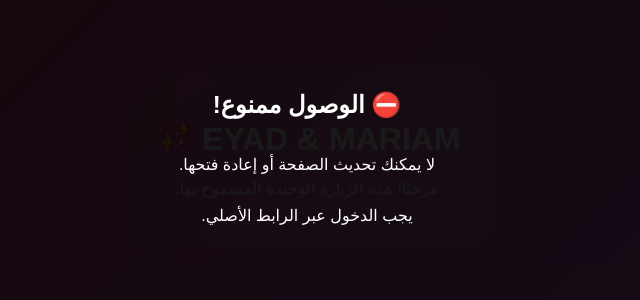
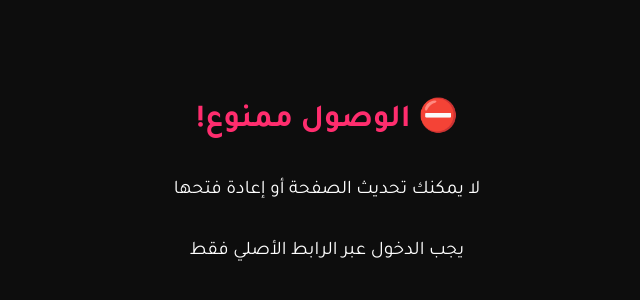
Before and after one commit to Eyad-Ayman/ea, a plain HTML site: page index.html in a window 1280 px wide. Shown: the part 244-544 px from the top of the page, without its empty margins (333-973 px from the left). Drawn offline with Linux system fonts and the light colour scheme.

Commit message:
Update index.html

```diff
--- a/index.html
+++ b/index.html
@@ -2,90 +2,146 @@
 <html lang="ar" dir="rtl">
 <head>
   <meta charset="UTF-8">
-    <meta name="viewport" content="width=device-width, initial-scale=1.0">
-    <title>EYAD & MARIAM - One-Time Access</title>
+  <meta name="viewport" content="width=device-width, initial-scale=1.0, maximum-scale=1.0, user-scalable=no">
+  <title>دفتر حبنا الأبدي | EYAD & MARIAM</title>
+  <link href="https://fonts.googleapis.com/css2?family=Tajawal:wght@400;500;700&display=swap" rel="stylesheet">
+  <link rel="stylesheet" href="https://cdnjs.cloudflare.com/ajax/libs/font-awesome/6.4.0/css/all.min.css">
   <style>
+    :root {
+      --primary-pink: #ff2d6e;
+      --dark-pink: #d81b60;
+      --light-pink: #ff5c8d;
+      --mauve: #b388ff;
+      --dark-mauve: #7c4dff;
+      --black: #121212;
+      --dark: #1a1a1a;
+      --darker: #111;
+      --glow-color: rgba(255, 45, 110, 0.6);
+      --counter-color: #b388ff;
+    }
+
+    /* أنيميشن النبض */
+    @keyframes heartbeat {
+      0% { transform: scale(1); }
+      25% { transform: scale(1.1); }
+      40% { transform: scale(0.95); }
+      60% { transform: scale(1.05); }
+      100% { transform: scale(1); }
+    }
+
+    .heart-beat {
+      display: inline-block;
+      color: var(--counter-color);
+      font-weight: bold;
+      animation: heartbeat 1.5s infinite;
+      font-size: 18px;
+    }
+
     body {
+      margin: 0;
       font-family: 'Tajawal', sans-serif;
-            background: linear-gradient(135deg, #ff2d6e, #b388ff);
+      background: linear-gradient(135deg, var(--black), var(--darker));
       color: white;
-            text-align: center;
-            padding: 0;
-            margin: 0;
-            height: 100vh;
-            display: flex;
-            justify-content: center;
-            align-items: center;
+      overflow-x: hidden;
+      touch-action: manipulation;
     }
-        .container {
-            background: rgba(255, 255, 255, 0.1);
-            backdrop-filter: blur(10px);
-            padding: 30px;
-            border-radius: 15px;
-            max-width: 500px;
-        }
-        .hidden {
-            display: none;
-        }
+
+    /* شاشة المنع */
     #blockScreen {
       position: fixed;
       top: 0;
       left: 0;
       width: 100%;
       height: 100%;
-            background: rgba(0, 0, 0, 0.9);
-            z-index: 1000;
-            display: flex;
+      background: rgba(0, 0, 0, 0.95);
+      z-index: 9999;
+      display: none;
+      flex-direction: column;
       justify-content: center;
       align-items: center;
-            flex-direction: column;
+      text-align: center;
+      padding: 20px;
     }
+
+    #blockScreen h2 {
+      color: var(--primary-pink);
+      font-size: 2rem;
+      margin-bottom: 20px;
+    }
+
+    #blockScreen p {
+      font-size: 1.2rem;
+      max-width: 80%;
+    }
+
+    /* باقي الأنماط الأصلية */
+    /* ... (أضف هنا كل أنماط CSS الأصلية الخاصة بك) ... */
+
   </style>
 </head>
 <body>
-    <!-- المحتوى الرئيسي -->
-    <div class="container" id="mainContent">
-        <h1>EYAD & MARIAM 💖</h1>
-        <p>مرحبًا! هذه الزيارة الوحيدة المسموح بها.</p>
+  <!-- شاشة المنع -->
+  <div id="blockScreen">
+    <h2>⛔ الوصول ممنوع!</h2>
+    <p>لا يمكنك تحديث الصفحة أو إعادة فتحها</p>
+    <p>يجب الدخول عبر الرابط الأصلي فقط</p>
   </div>
 
-    <!-- شاشة المنع -->
-    <div id="blockScreen" class="hidden">
-        <h2>⛔ الوصول ممنوع!</h2>
-        <p>لا يمكنك تحديث الصفحة أو إعادة فتحها.</p>
-        <p>يجب الدخول عبر الرابط الأصلي.</p>
+  <!-- محتوى التطبيق الأصلي -->
+  <div id="appContent">
+    <!-- ... (أضف هنا كل محتوى HTML الأصلي الخاص بك) ... -->
   </div>
 
   <script>
-        // تحقق من وجود علامة في الرابط
-        function checkAccess() {
-            const url = new URL(window.location.href);
-            const hasToken = url.searchParams.has('token');
+    // توليد توكن معقد (يجب أن يتطابق مع الرابط)
+    const SECRET_TOKEN = "eyJhbGciOiJIUzI1NiIsInR5cCI6IkpXVCJ9.eyJ1c2VyIjoiRFlBRCIsImRhdGUiOiIyMDI0LTAxLTAxIiwiaWF0IjoxNTE2MjM5MDIyfQ.SflKxwRJSMeKKF2QT4fwpMeJf36POk6yJV_adQssw5c";
 
-            // إذا كان الرابط يحتوي على Token (الزيارة الأولى)
-            if (hasToken) {
-                // أضف علامة في localStorage لمنع إعادة الدخول
-                localStorage.setItem('visited', 'true');
-                // أزل الـ Token من الرابط لمنع المشاركة
-                url.searchParams.delete('token');
-                window.history.replaceState({}, '', url);
+    // تحقق من صحة التوكن في الرابط
+    function validateToken() {
+      const urlParams = new URLSearchParams(window.location.search);
+      const token = urlParams.get('access_token');
+
+      // إذا كان التوكن صحيحًا (الزيارة الأولى)
+      if (token === SECRET_TOKEN) {
+        // احذف التوكن من الرابط
+        urlParams.delete('access_token');
+        const newUrl = window.location.pathname + '?' + urlParams.toString();
+        window.history.replaceState({}, '', newUrl);
+
+        // ضع علامة في localStorage
+        localStorage.setItem('valid_access', 'true');
+        return true;
       }
-            // إذا تم التحديث أو إعادة الفتح
-            else if (localStorage.getItem('visited')) {
-                showBlockScreen();
+      // إذا كان هناك تخزين محلي صالح
+      else if (localStorage.getItem('valid_access')) {
+        return true;
+      }
+      // إذا لم يكن هناك توكن صالح
+      else {
+        return false;
       }
     }
 
-        function showBlockScreen() {
-            document.getElementById('mainContent').classList.add('hidden');
-            document.getElementById('blockScreen').classList.remove('hidden');
+    // منع التحديث وإعادة الفتح
+    function setupAccessControl() {
+      if (!validateToken()) {
+        // إخفاء المحتوى وإظهار شاشة المنع
+        document.getElementById('appContent').style.display = 'none';
+        document.getElementById('blockScreen').style.display = 'flex';
 
         // منع أي تفاعل مع الصفحة
         document.body.style.pointerEvents = 'none';
+        return;
+      }
+
+      // منع التحديث
+      window.addEventListener('beforeunload', function(e) {
+        localStorage.removeItem('valid_access');
+      });
     }
 
     // عند تحميل الصفحة
-        document.addEventListener('DOMContentLoaded', checkAccess);
+    document.addEventListener('DOMContentLoaded', setupAccessControl);
   </script>
 </body>
 </html>
```
Lines whose indentation alone changed are shown as unchanged.
